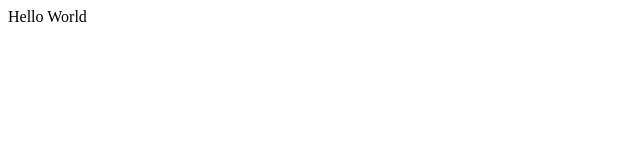
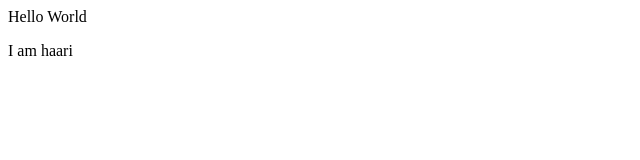
Before and after one commit to Harika-Kancharla/Hello, a plain HTML site: page index.html in a window 1280 px wide. Shown: the full height of the page, 0-640 px from the left. Drawn offline with Linux system fonts and the light colour scheme.

Commit message:
Added new paragraph

```diff
--- a/index.html
+++ b/index.html
@@ -1 +1,2 @@
 <p>Hello World</p>
+<p>I am haari</p>
```
